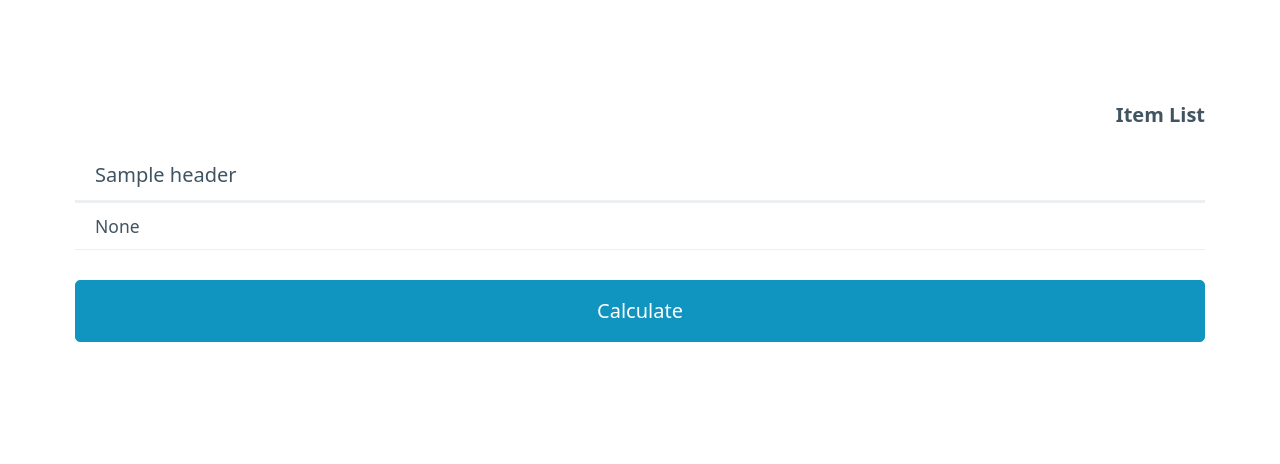
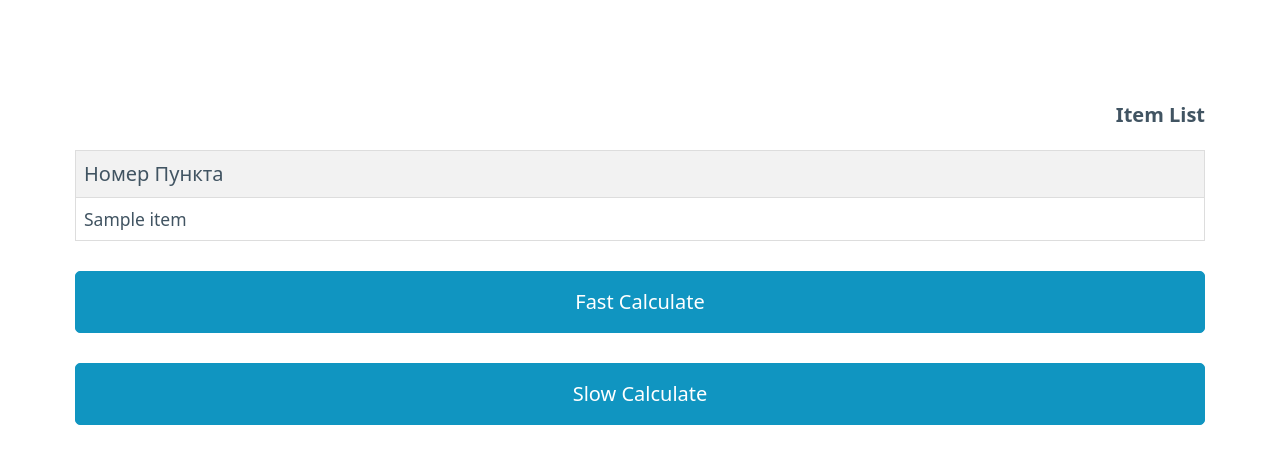
Before and after one commit to amstel1/elasticity, a FastAPI app: template templates/list.html in a window 1280 px wide. Shown: the top 464 px of the page. Run offline with FastAPI, Linux system fonts and the light colour scheme; the template is opened without the code that fills it: most values are stand-ins (such as "Sample title", 1, 10 or a date in 2020).

Commit message:
3 currencies form

```diff
--- a/main.py
+++ b/main.py
@@ -1,3 +1,5 @@
+from http.client import responses
+
 from fastapi import FastAPI, Request, Form, HTTPException, status
 from fastapi.responses import HTMLResponse, RedirectResponse
 from fastapi.templating import Jinja2Templates
@@ -16,7 +18,13 @@ from loguru import logger
 from datetime import datetime, timedelta
 import pytz
 from sqlmodel import Field, Session, SQLModel, create_engine, select
-header_columns = {"kurs_prinyato", "kurs_vydano", "nomer_punkta", "Сумма принято (3h, прогноз)", "Сумма выдано (3h, прогноз)", "Финансовый результат", "Курс перекрытия"}
+import httpx
+
+header_columns = ("nomer_punkta",
+    "usd__kurs_prinyato", "usd__kurs_vydano", "usd__Сумма принято (3h, прогноз)", "usd__Сумма выдано (3h, прогноз)", "usd__Финансовый результат", "usd__Курс перекрытия",
+    "eur__kurs_prinyato", "eur__kurs_vydano", "eur__Сумма принято (3h, прогноз)", "eur__Сумма выдано (3h, прогноз)", "eur__Финансовый результат", "eur__Курс перекрытия",
+    "rub__kurs_prinyato", "rub__kurs_vydano",  "rub__Сумма принято (3h, прогноз)", "rub__Сумма выдано (3h, прогноз)", "rub__Финансовый результат", "rub__Курс перекрытия",
+                  )
 DATABASE_URL = "sqlite:///./elasticity_model.db"
 engine = create_engine(DATABASE_URL, echo=True)
 
@@ -56,10 +64,10 @@ class Token(BaseModel):
     token_type: str = "bearer"
 
 
-
 class Prediction(SQLModel, table=True):
     id: int | None = Field(default=None, primary_key=True)
     model_id: int
+    model_name: str
     inserted_datetime: datetime = Field(default_factory=lambda: pytz.timezone('Europe/Minsk').localize(datetime.now()))
     nomer_punkta: int
     hour: int
@@ -79,15 +87,17 @@ templates = Jinja2Templates(directory="templates")
 app.mount("/static", StaticFiles(directory="static"), name="static")
 
 items = [
-    {"id": 700, "kurs_prinyato": 3.40, "kurs_vydano": 3.45, "nomer_punkta": 700, "Сумма принято (3h, прогноз)": 4500, "Сумма выдано (3h, прогноз)": 5000, "Финансовый результат": 237.5, "Курс перекрытия": 3.425, "Конкуренты":{"Альфа-Банк":{"Покупка": 3.41, "Продажа": 3.44}, "ВТБ-Банк":{"Покупка": 3.411, "Продажа": 3.439}}},
-    {"id": 701, "kurs_prinyato": 3.40, "kurs_vydano": 3.45, "nomer_punkta": 701, "Сумма принято (3h, прогноз)": 4500,
-     "Сумма выдано (3h, прогноз)": 5000, "Финансовый результат": 237.5, "Курс перекрытия": 3.425,
-     "Конкуренты": {"Альфа-Банк": {"Покупка": 3.41, "Продажа": 3.44},
-                    "ВТБ-Банк": {"Покупка": 3.411, "Продажа": 3.439}}},
-    {"id": 702, "kurs_prinyato": 3.40, "kurs_vydano": 3.45, "nomer_punkta": 702, "Сумма принято (3h, прогноз)": 4500,
-     "Сумма выдано (3h, прогноз)": 5000, "Финансовый результат": 237.5, "Курс перекрытия": 3.425,
-     "Конкуренты": {"Альфа-Банк": {"Покупка": 3.41, "Продажа": 3.44},
-                    "ВТБ-Банк": {"Покупка": 3.411, "Продажа": 3.439}}},
+    {"id": 700, "nomer_punkta": 700, "usd__kurs_prinyato": 3.40, "usd__kurs_vydano": 3.45, "usd__Сумма принято (3h, прогноз)": 4500, "usd__Сумма выдано (3h, прогноз)": 5000, "usd__Финансовый результат": 237.5, "usd__Курс перекрытия": 3.425, "usd__Конкуренты":{"Альфа-Банк":{"Покупка": 3.41, "Продажа": 3.44}, "ВТБ-Банк":{"Покупка": 3.411, "Продажа": 3.439}},
+     "eur__kurs_prinyato": 3.40, "eur__kurs_vydano": 3.45,  "eur__Сумма принято (3h, прогноз)": 4500, "eur__Сумма выдано (3h, прогноз)": 5000, "eur__Финансовый результат": 237.5, "eur__Курс перекрытия": 3.425, "eur__Конкуренты":{"Альфа-Банк":{"Покупка": 3.41, "Продажа": 3.44}, "ВТБ-Банк":{"Покупка": 3.411, "Продажа": 3.439}},
+    "rub__kurs_prinyato": 3.40, "rub__kurs_vydano": 3.45,  "rub__Сумма принято (3h, прогноз)": 4500, "rub__Сумма выдано (3h, прогноз)": 5000, "rub__Финансовый результат": 237.5, "rub__Курс перекрытия": 3.425, "rub__Конкуренты":{"Альфа-Банк":{"Покупка": 3.41, "Продажа": 3.44}, "ВТБ-Банк":{"Покупка": 3.411, "Продажа": 3.439}}}
+    # {"id": 701, "kurs_prinyato": 3.40, "kurs_vydano": 3.45, "nomer_punkta": 701, "Сумма принято (3h, прогноз)": 4500,
+    #  "Сумма выдано (3h, прогноз)": 5000, "Финансовый результат": 237.5, "Курс перекрытия": 3.425,
+    #  "Конкуренты": {"Альфа-Банк": {"Покупка": 3.41, "Продажа": 3.44},
+    #                 "ВТБ-Банк": {"Покупка": 3.411, "Продажа": 3.439}}},
+    # {"id": 702, "kurs_prinyato": 3.40, "kurs_vydano": 3.45, "nomer_punkta": 702, "Сумма принято (3h, прогноз)": 4500,
+    #  "Сумма выдано (3h, прогноз)": 5000, "Финансовый результат": 237.5, "Курс перекрытия": 3.425,
+    #  "Конкуренты": {"Альфа-Банк": {"Покупка": 3.41, "Продажа": 3.44},
+    #                 "ВТБ-Банк": {"Покупка": 3.411, "Продажа": 3.439}}},
 
 ]
 
@@ -124,6 +134,20 @@ async def get_current_active_user(request: Request, current_user: Annotated[Opti
         raise HTTPException(status_code=status.HTTP_400_BAD_REQUEST, detail="Inactive user")
     return current_user
 
+async def get_features():
+    async with httpx.AsyncClient() as client:
+        response = await client.get("http://localhost:8002/features")
+        response.raise_for_status()
+        return response.json()
+
+async def get_predictions(features,):
+    # Simulate making predictions using an external API
+    # Replace this with your actual API call
+    async with httpx.AsyncClient() as client:
+        logger.warning(features)
+        response = await client.post("http://localhost:8002/predict", json={"features": features,})
+        response.raise_for_status()
+        return response.json()
 
 @app.get("/login", response_class=HTMLResponse)
 async def login_form(request: Request, error: Optional[str] = None):
@@ -174,6 +198,7 @@ async def list_view(
         current_user: Annotated[User, Depends(get_current_active_user)],
         db: Session = Depends(get_db),
 ):
+    request.session['last_page'] = "list.html"
     if not (current_user.user_name.lower().startswith('ca')):
         return RedirectResponse(url=f"/{current_user.id}", status_code=status.HTTP_303_SEE_OTHER)
 
@@ -185,7 +210,9 @@ async def list_view(
         form_data = {}
 
     logger.debug(items)
-    return templates.TemplateResponse("list.html", {"request": request, "items": items, "current_user": current_user,
+
+    request.session["items"] = items
+    return templates.TemplateResponse("list.html", {"request": request, "items": request.session.get("items"), "current_user": current_user,
                                                     "form_data": form_data, "header_columns":header_columns})
 
 
@@ -196,6 +223,7 @@ async def detail_view(
         current_user: Annotated[User, Depends(get_current_active_user)],
         db: Session = Depends(get_db),
 ):
+    request.session['last_page'] = "list.html"
     if item_id == 369:
         return RedirectResponse(url="/", status_code=status.HTTP_303_SEE_OTHER)
 
@@ -219,13 +247,15 @@ async def detail_view(
         form_data = {}
 
     detail_view_items = [item for item in items if item.get('nomer_punkta') == item_id]
+
+    request.session["items"] = detail_view_items
     return templates.TemplateResponse("detail.html",
-                                      {"request": request, "items": detail_view_items,
+                                      {"request": request, "items": request.session.get("items"),
                                        "current_user": current_user, "form_data": form_data, "header_columns": header_columns})
 
 
 @app.post("/calculate")
-async def calculate(request: Request, current_user: Annotated[User, Depends(get_current_active_user)]):
+async def calculate(request: Request, current_user: Annotated[User, Depends(get_current_active_user)], mode: str = Form(...)):
     form_data = await request.form()
     old_form_data_str = request.session.get("form_data", "{}")  # Get as string, default to empty JSON string
     logger.debug(f"Old form data (str): {old_form_data_str}, Type: {type(old_form_data_str)}")
@@ -256,8 +286,27 @@ async def calculate(request: Request, current_user: Annotated[User, Depends(get_
     else:
         print("referer", referer)
 
+    # if request.session.get('features') is valid, use it
+    if mode == 'fast':
+        features = request.session.get('features', None)
+    if mode == 'slow' or (not features):
+        # if request.session.get('features') is not valid, generate: input_x = request.get(url='localhost:8002/features') to get data and put it into cache
+        features = await get_features()
+        logger.debug(f'len - {len(features)}')
+        request.session['features'] = features
+
+    predictions = await get_predictions(features)
+    logger.info(f'predictions - {predictions}, {request.session.get("last_page")}')
+
     # Redirect back to the page where the form was submitted
-    return RedirectResponse(url=referer, status_code=status.HTTP_303_SEE_OTHER)
+    return templates.TemplateResponse("list.html",
+                                      context={
+                                          "request": request,
+                                           "items": request.session.get("items"),  # pass predictions instead
+                                           "current_user": current_user,
+                                           "form_data": form_data,
+                                           "header_columns": header_columns
+                                      })
 
 
 if __name__ == "__main__":
--- a/templates/item_table.html
+++ b/templates/item_table.html
@@ -1,37 +1,100 @@
-{# item_table.html #}
+{# new_item_table.html #}
+<style>
+    .usd-group {
+        background-color: #e0f7fa; /* Light cyan */
+    }
+    .eur-group {
+        background-color: #fff9c4; /* Light yellow */
+    }
+    .rub-group {
+        background-color: #f0f4c3; /* Light lime */
+    }
+    table {
+        width: 100%;
+        border-collapse: collapse;
+    }
+    th, td {
+        border: 1px solid #ddd;
+        padding: 8px;
+        text-align: left;
+    }
+    th {
+        background-color: #f2f2f2;
+    }
+    input[type="text"] {
+        width: 100%;
+        box-sizing: border-box;
+    }
+</style>
+
 <table>
     <thead>
         <tr>
+            <th>Номер Пункта</th>
             {% for header in header_columns %}
-                <th>{{ header }}</th>
+                {% if '__' in header %}
+                    {% set parts = header.split('__') %}
+                    {% set currency = parts[0] %}
+                    {% set field_type = parts[1] %}
+                    {% if field_type in ['kurs_prinyato', 'kurs_vydano'] %}
+                        {% if currency == 'usd' %}
+                            <th class="usd-group">{% if field_type == 'kurs_prinyato' %}USD Принято{% else %}USD Выдано{% endif %}</th>
+                        {% elif currency == 'eur' %}
+                            <th class="eur-group">{% if field_type == 'kurs_prinyato' %}EUR Принято{% else %}EUR Выдано{% endif %}</th>
+                        {% elif currency == 'rub' %}
+                            <th class="rub-group">{% if field_type == 'kurs_prinyato' %}RUB Принято{% else %}RUB Выдано{% endif %}</th>
+                        {% endif %}
+                    {% else %}
+                        <th>{{ currency|upper }} {{ field_type|replace('_', ' ')|capitalize }}</th>
+                    {% endif %}
+                {% endif %}
             {% endfor %}
         </tr>
     </thead>
     <tbody>
         {% for item in items %}
         <tr>
+            <td>{{ item.nomer_punkta }}</td>
             {% for header in header_columns %}
-                <td>
-                    {% set value = item.get(header) %}
-                    {% if header == 'kurs_prinyato' %}
-                        <input type="text" name="item_{{ item.id }}_kurs_prinyato" value="{{ form_data.get('item_' ~ item.id ~ '_kurs_prinyato', value) }}">
-                    {% elif header == 'kurs_vydano' %}
-                        <input type="text" name="item_{{ item.id }}_kurs_vydano" value="{{ form_data.get('item_' ~ item.id ~ '_kurs_vydano', value) }}">
-                    {% elif header == 'nomer_punkta' %}
-                        {% if value %}
-                            <a href="/{{ value }}/">{{ value }}</a>
+                {% if '__' in header %}
+                    {% set parts = header.split('__') %}
+                    {% set currency = parts[0] %}
+                    {% set field_type = parts[1] %}
+                    {% set value_attr = currency + '_' + field_type %}
+                    {% if field_type == 'kurs_prinyato' %}
+                        {% if currency == 'usd' %}
+                            <td class="usd-group">
+                                <input type="text" name="item_{{ item.id }}_usd_kurs_prinyato" value="{{ form_data.get('item_' ~ item.id ~ '_usd_kurs_prinyato', item[value_attr]|default('')) }}">
+                            </td>
+                        {% elif currency == 'eur' %}
+                            <td class="eur-group">
+                                <input type="text" name="item_{{ item.id }}_eur_kurs_prinyato" value="{{ form_data.get('item_' ~ item.id ~ '_eur_kurs_prinyato', item[value_attr]|default('')) }}">
+                            </td>
+                        {% elif currency == 'rub' %}
+                            <td class="rub-group">
+                                <input type="text" name="item_{{ item.id }}_rub_kurs_prinyato" value="{{ form_data.get('item_' ~ item.id ~ '_rub_kurs_prinyato', item[value_attr]|default('')) }}">
+                            </td>
+                        {% endif %}
+                    {% elif field_type == 'kurs_vydano' %}
+                        {% if currency == 'usd' %}
+                            <td class="usd-group">
+                                <input type="text" name="item_{{ item.id }}_usd_kurs_vydano" value="{{ form_data.get('item_' ~ item.id ~ '_usd_kurs_vydano', item[value_attr]|default('')) }}">
+                            </td>
+                        {% elif currency == 'eur' %}
+                            <td class="eur-group">
+                                <input type="text" name="item_{{ item.id }}_eur_kurs_vydano" value="{{ form_data.get('item_' ~ item.id ~ '_eur_kurs_vydano', item[value_attr]|default('')) }}">
+                            </td>
+                        {% elif currency == 'rub' %}
+                            <td class="rub-group">
+                                <input type="text" name="item_{{ item.id }}_rub_kurs_vydano" value="{{ form_data.get('item_' ~ item.id ~ '_rub_kurs_vydano', item[value_attr]|default('')) }}">
+                            </td>
                         {% endif %}
                     {% else %}
-                        {{ value }}
+                        <td>{{ item[value_attr]|default('') }}</td>
                     {% endif %}
-                </td>
+                {% endif %}
             {% endfor %}
         </tr>
         {% endfor %}
     </tbody>
 </table>
-
-<script>
-    // Assuming you pass the header_columns to the template
-    const header_columns = [{% for header in header_columns %}"{{ header }}"{% if not loop.last %},{% endif %}{% endfor %}];
-</script>
--- a/templates/list.html
+++ b/templates/list.html
@@ -20,10 +20,19 @@
                 <li><strong>Item List</strong></li>
             </ul>
         </nav>
-        <form method="post" action="/calculate">
-            {% include 'item_table.html' %}
-            <button type="submit">Calculate</button>
-        </form>
+        <div class="grid">
+            <div>
+                {% include 'item_table.html' %}
+                <form method="post" action="/calculate">
+                    <input type="hidden" name="mode" value="fast">
+                    <button type="submit">Fast Calculate</button>
+                </form>
+                <form method="post" action="/calculate">
+                    <input type="hidden" name="mode" value="slow">
+                    <button type="submit">Slow Calculate</button>
+                </form>
+            </div>
+        </div>
     </main>
 </body>
 </html>
```
Also changed, not shown: model/infer.py (+35 -20 lines), templates/detail.html (+7 -3 lines).
